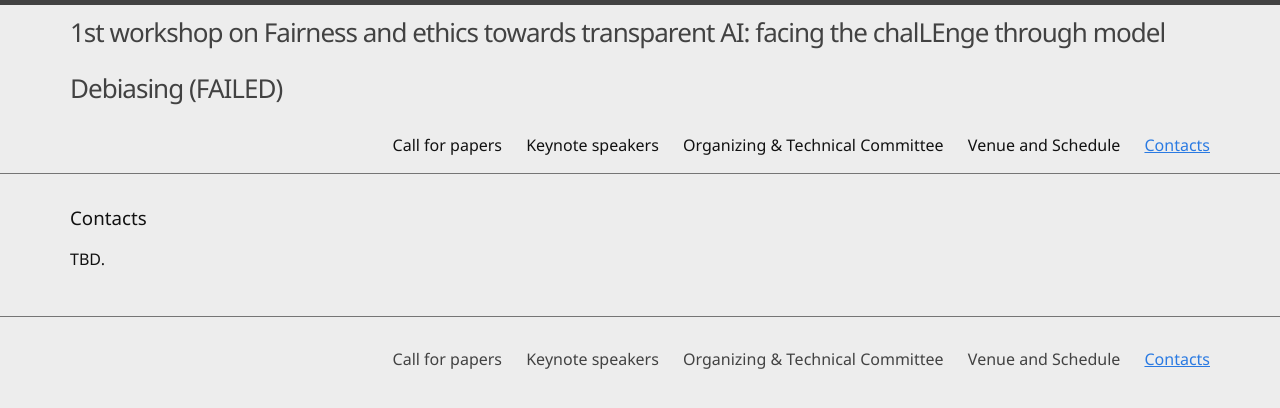
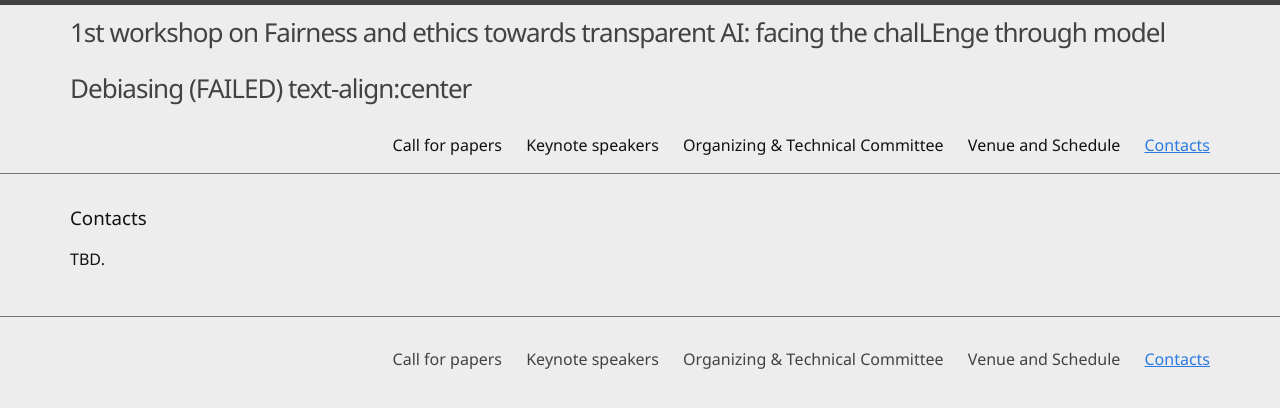
Before and after one commit to VitoPaoloPastore/2nd-FAILED-Workshop-ICCV-2025.github.io, a Jekyll site: the page built from 4-contacts.md, in a window 1280 px wide. Shown: the top 408 px of the page. Built offline with Jekyll 4.4.1, drawn with Linux system fonts in a browser that asks for light colours.

Commit message:
Update header.html

```diff
--- a/_includes/header.html
+++ b/_includes/header.html
@@ -2,7 +2,7 @@
 
   <div class="wrapper">
 
-    <a class="site-title" href="{{ '/' | relative_url }}">{{ site.title | escape }}</a>
+    <a class="site-title" href="{{ '/' | relative_url }}">{{ site.title | escape }} text-align:center </a>
 
     <nav class="site-nav">
       <span class="menu-icon">
```
